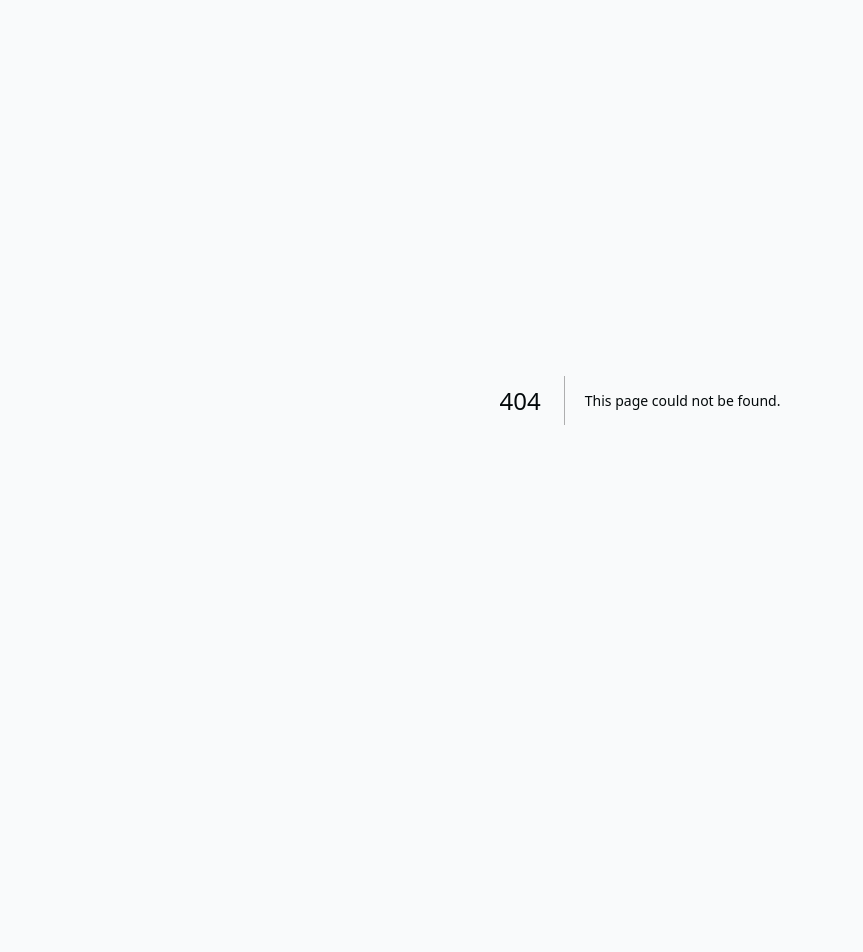
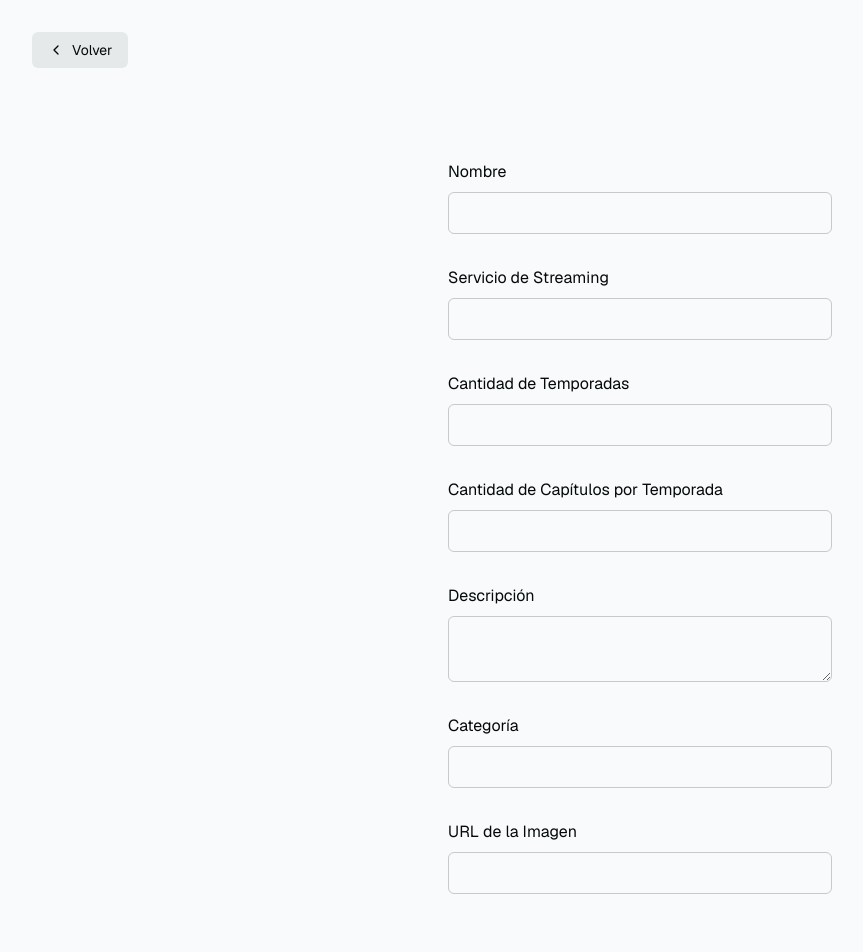
Before and after one commit to IIC3585-2024/ssr-group-03, a Next.js app: page /create-serie in a window 1280 px wide. Before the commit this address had no page. Shown: the top 952 px of the page, without its empty margins (0-863 px from the left). Before the commit the page ends 800 px from the top, so only its background shows below. Built offline with nearby package versions, Linux system fonts and the light colour scheme.

Commit message:
feat: create serie

```diff
--- /dev/null
+++ b/app/create-serie/page.tsx
@@ -0,0 +1,132 @@
+import Link from "next/link";
+import { createClient } from "@/utils/supabase/server";
+import { redirect } from "next/navigation";
+import SubmitButton from "@/components/SubmitButton";
+
+export default function CreateSerie({
+  searchParams,
+}: {
+  searchParams: { message: string };
+}) {
+  const createSerie = async (formData: FormData) => {
+    "use server";
+
+    const supabase = createClient();
+
+    const { error } = await supabase
+      .from('series')
+      .insert([
+        {
+          name: formData.get("name") as string,
+          streaming_service: formData.get("streaming_service") as string,
+          n_seasons: formData.get("n_seasons") as string,
+          n_chapter_by_season: formData.get("n_chapter_by_season") as string,
+          description: formData.get("description") as string,
+          category: formData.get("category") as string,
+          image: formData.get("image") as string,
+        },
+      ])
+
+    if (error) {
+      return redirect("/create-serie?message=No se pudo crear la serie. Intenta nuevamente.");
+    }
+
+    return redirect("/");
+  };
+
+  return (
+    <div className="flex-1 flex flex-col w-full px-8 sm:max-w-md justify-center gap-2 my-40">
+      <Link
+        href="/"
+        className="absolute left-8 top-8 py-2 px-4 rounded-md no-underline text-foreground bg-btn-background hover:bg-btn-background-hover flex items-center group text-sm"
+      >
+        <svg
+          xmlns="http://www.w3.org/2000/svg"
+          width="24"
+          height="24"
+          viewBox="0 0 24 24"
+          fill="none"
+          stroke="currentColor"
+          strokeWidth="2"
+          strokeLinecap="round"
+          strokeLinejoin="round"
+          className="mr-2 h-4 w-4 transition-transform group-hover:-translate-x-1"
+        >
+          <polyline points="15 18 9 12 15 6" />
+        </svg>{" "}
+        Volver
+      </Link>
+
+      <form className="flex-1 flex flex-col w-full justify-center gap-2 text-foreground">
+        <label className="text-md" htmlFor="name">
+          Nombre
+        </label>
+        <input
+          className="rounded-md px-4 py-2 bg-inherit border mb-6"
+          name="name"
+          required
+        />
+        <label className="text-md" htmlFor="streaming_service">
+          Servicio de Streaming
+        </label>
+        <input
+          className="rounded-md px-4 py-2 bg-inherit border mb-6"
+          name="streaming_service"
+          required
+        />
+        <label className="text-md" htmlFor="n_seasons">
+          Cantidad de Temporadas
+        </label>
+        <input
+          className="rounded-md px-4 py-2 bg-inherit border mb-6"
+          name="n_seasons"
+          required
+        />
+        <label className="text-md" htmlFor="n_chapter_by_season">
+          Cantidad de Capítulos por Temporada
+        </label>
+        <input
+          className="rounded-md px-4 py-2 bg-inherit border mb-6"
+          name="n_chapter_by_season"
+          required
+        />
+        <label className="text-md" htmlFor="description">
+          Descripción
+        </label>
+        <textarea
+          className="rounded-md px-4 py-2 bg-inherit border mb-6"
+          name="description"
+          required
+        />
+        <label className="text-md" htmlFor="category">
+          Categoría
+        </label>
+        <input
+          className="rounded-md px-4 py-2 bg-inherit border mb-6"
+          name="category"
+          required
+        />
+        <label className="text-md" htmlFor="image">
+          URL de la Imagen
+        </label>
+        <input
+          className="rounded-md px-4 py-2 bg-inherit border mb-16"
+          name="image"
+          required
+        />
+        <SubmitButton
+          formAction={createSerie}
+          className="bg-green-700 rounded-md px-4 py-2 text-foreground mb-2"
+          pendingText="Creando..."
+        >
+          Crear
+        </SubmitButton>
+        {searchParams?.message && (
+          <p className="mt-4 p-4 bg-foreground/10 text-foreground text-center">
+            {searchParams.message}
+          </p>
+        )}
+      </form>
+    </div>
+  );
+}
--- a/app/login/page.tsx
+++ b/app/login/page.tsx
@@ -2,7 +2,7 @@
 import { headers } from "next/headers";
 import { createClient } from "@/utils/supabase/server";
 import { redirect } from "next/navigation";
-import { SubmitButton } from "./submit-button";
+import SubmitButton from "@/components/SubmitButton";
 
 export default function Login({
   searchParams,
--- a/app/page.tsx
+++ b/app/page.tsx
@@ -1,4 +1,4 @@
-import AuthButton from "../components/Navbar/AuthButton";
+import Link from "next/link";
 import { createClient } from "@/utils/supabase/server";
 import Navbar from "@/components/Navbar/Navbar";
 import SignUpUserLink from "@/components/LandingPage/SignUpUserLink";
@@ -31,11 +31,16 @@
   return (
     <div className="flex-1 w-full flex flex-col gap-20 items-center">
       <Navbar />
-
-      <div className="flex-1 flex flex-col gap-4 max-w-4xl px-3">
-          <h2 className="font-bold text-4xl mb-4">Recomendaciones de Series</h2>
+      <div className="flex-1 flex flex-col gap-10 max-w-4xl px-3">
+          <h2 className="font-bold text-4xl">Recomendaciones de Series</h2>
           <SeriesList />
       </div>
+      <Link
+        href="/create-serie"
+        className="py-2 px-4 flex rounded-md no-underline bg-green-700 hover:bg-btn-background-hover"
+      >
+        Añadir Serie
+      </Link>
 
       <footer className="w-full border-t border-t-foreground/10 p-8 flex justify-center text-center text-xs"></footer>
     </div>
--- /dev/null
+++ b/components/SubmitButton.tsx
@@ -0,0 +1,20 @@
+"use client";
+
+import { useFormStatus } from "react-dom";
+import { type ComponentProps } from "react";
+
+type Props = ComponentProps<"button"> & {
+  pendingText?: string;
+};
+
+export default function SubmitButton({ children, pendingText, ...props }: Props) {
+  const { pending, action } = useFormStatus();
+
+  const isPending = pending && action === props.formAction;
+
+  return (
+    <button {...props} type="submit" aria-disabled={pending}>
+      {isPending ? pendingText : children}
+    </button>
+  );
+}
```
Also changed, not shown: app/create-serie/submit-button.tsx (renamed from app/login/submit-button.tsx).
